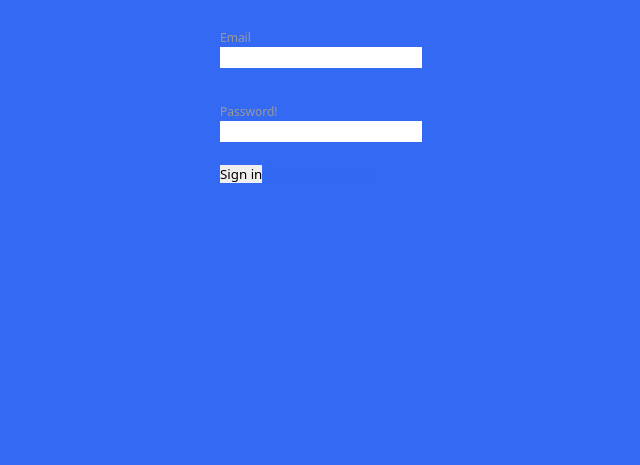
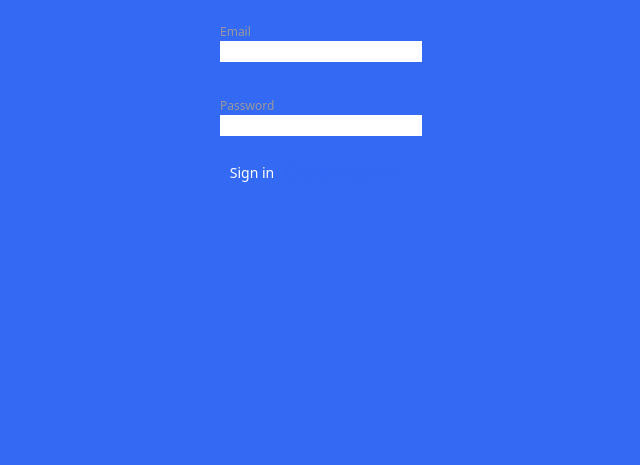
Before and after one commit to ndronov/welcome-to-mars, a Gatsby site: page / in a window 1280 px wide. Shown: the part 335-800 px from the top of the page, without its empty margins (319-959 px from the left). Built offline with nearby package versions, Linux system fonts and the light colour scheme; Gatsby itself is replaced by a stand-in of ours.

Commit message:
implement Button

```diff
--- /dev/null
+++ b/src/components/Button/Button.js
@@ -0,0 +1,25 @@
+import * as React from 'react'
+
+import * as styles from './button.module.css'
+
+function Button(props) {
+  const {
+    disabled,
+    label,
+    onClick,
+    type = 'button',
+  } = props;
+
+  return (
+    <button
+      className={styles.button}
+      disabled={disabled}
+      onClick={onClick}
+      type={type}
+    >
+      {label}
+    </button>
+  )
+}
+
+export default Button
--- /dev/null
+++ b/src/components/Button/button.module.css
@@ -0,0 +1,36 @@
+.button {
+    position: relative;
+    min-width: var(--space-6);
+    min-height: var(--space-5);
+    padding: var(--space-2);
+    font-size: var(--font-sm);
+    background-color: var(--color-primary);
+    color: var(--palette-white);
+    border-radius: 8px;
+}
+
+.button:focus {
+    box-shadow: 0 0 2px 2px #999
+}
+
+.button:disabled {
+    background-color: var(--palette-gray);
+}
+
+.button:disabled:after {
+    content: "\065C";
+    position: absolute;
+    right: var(--space-3);
+    font-size: var(--font-lg);
+    line-height: 100%;
+    animation: fa-spin 2s linear infinite;
+}
+
+@keyframes fa-spin {
+    0% {
+        transform: rotate(0deg);
+    }
+    100% {
+        transform: rotate(359deg);
+    }
+}
--- /dev/null
+++ b/src/components/Button/index.js
@@ -0,0 +1,2 @@
+import Button from './Button'
+export default Button
--- a/src/components/SignInForm/SignInForm.js
+++ b/src/components/SignInForm/SignInForm.js
@@ -2,6 +2,7 @@ import * as React from 'react'
 import { Link } from 'gatsby'
 
 import Input from '../Input'
+import Button from '../Button'
 
 import { useSignInForm } from './useSignInForm'
 
@@ -29,7 +30,7 @@ function SignInForm() {
         disabled={pending}
         error={errors.password}
         id="password"
-        label="Password!"
+        label="Password"
         name="password"
         onFocus={onFocus}
         required
@@ -38,7 +39,11 @@ function SignInForm() {
 
       <div className={styles.gap} />
 
-      <button className={styles.submitButton} type="submit" disabled={pending}>Sign in</button>
+      <Button
+        disabled={pending}
+        label="Sign in"
+        type="submit"
+      />
 
       <Link to="signup" className={styles.authModeSwitchLink}>
         <span>Create account</span>
--- a/src/components/index.module.css
+++ b/src/components/index.module.css
@@ -1,31 +1,3 @@
-.submit-button {
-  position: relative;
-  min-height: var(--space-5);
-  min-width: var(--space-6);
-  padding: var(--space-2);
-  border-radius: 8px;
-  font-size: var(--font-sm);
-  background-color: var(--color-primary);
-  color: var(--palette-white);
-}
-
-.submit-button:focus {
-  box-shadow: 0 0 2px 2px #999
-}
-
-.submit-button:disabled {
-  background-color: var(--palette-gray);
-}
-
-.submit-button:disabled:after {
-  content: "\065C";
-  position: absolute;
-  right: var(--space-3);
-  font-size: var(--font-lg);
-  line-height: 100%;
-  animation: fa-spin 2s linear infinite;
-}
-
 .auth-form {
   min-height: 450px;
   padding: 50px 30px 30px;
@@ -63,12 +35,3 @@
 .auth-form .auth-mode-switch-link:focus {
   box-shadow: 0 0 2px 2px #999
 }
-
-@keyframes fa-spin {
-  0% {
-    transform: rotate(0deg);
-  }
-  100% {
-    transform: rotate(359deg);
-  }
-}
```
